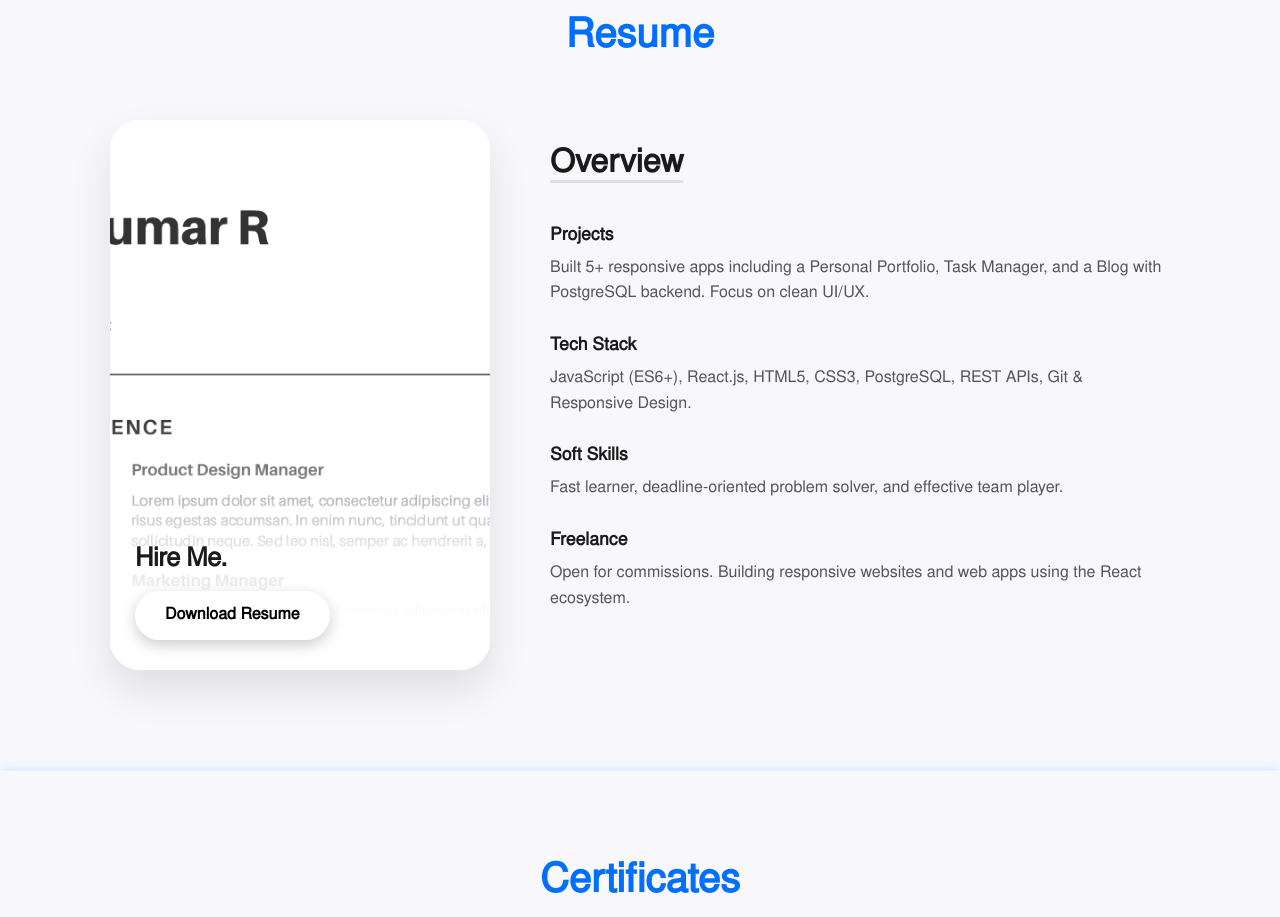
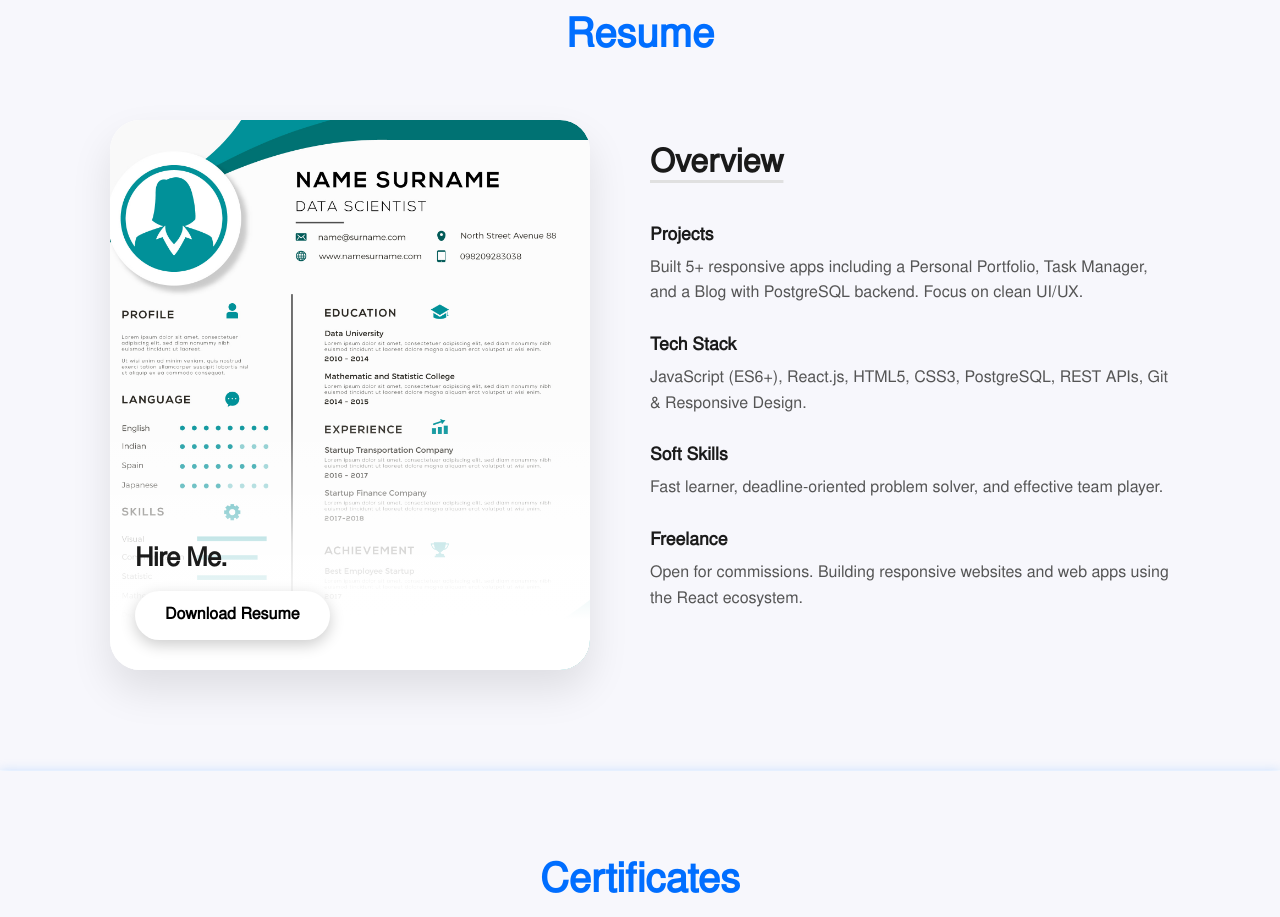
Before and after one commit to ArunKumarWebDeveloper/myPortfolio, a React (Vite) app: page / in a window 1280 px wide. Shown: the part 2920-3837 px from the top of the page. Built offline with nearby package versions, Linux system fonts and the light colour scheme.

Commit message:
updated-codes

```diff
--- a/src/App.css
+++ b/src/App.css
@@ -524,8 +524,8 @@ cd
 /* --- The "Sophie Bennett" Style Card --- */
 .resume-card {
   position: relative; /* Essential for overlaying content */
-  flex: 0 0 380px;    /* Fixed width to maintain card shape */
-  height: 550px;      /* Fixed height for the vertical portrait look */
+  flex: 0 0 480px;    /* Fixed width to maintain card shape */
+  height: 550px;
   border-radius: 30px; /* Large modern radius */
   overflow: hidden;    /* Clips the image to the rounded corners */
   background-color: white;
@@ -545,7 +545,7 @@ cd
   object-fit: cover; /* Ensures image fills card without stretching */
   display: block;
   margin: 0;
-  border-radius: 0; /* Parent controls radius now */
+  border-radius: 30px; /* Parent controls radius now */
 }
 
 /* The Content Overlay (Gradient Fade) */
--- a/src/Components/Resume.jsx
+++ b/src/Components/Resume.jsx
@@ -10,7 +10,7 @@ function Resume() {
 
         {/* Left Side / Top Card on Mobile */}
         <div className="resume-card">
-          <img src="/resume (2).png" alt="Resume Preview" id="resume-image" />
+          <img src="/resume (2).jpg" alt="Resume Preview" id="resume-image" />
           <div className="resume-content">
             <p>Hire Me.</p>
             <div className="resume-actions">
```
Also changed, not shown: public/resume (2).jpg (added), public/resume (2).png (deleted).
